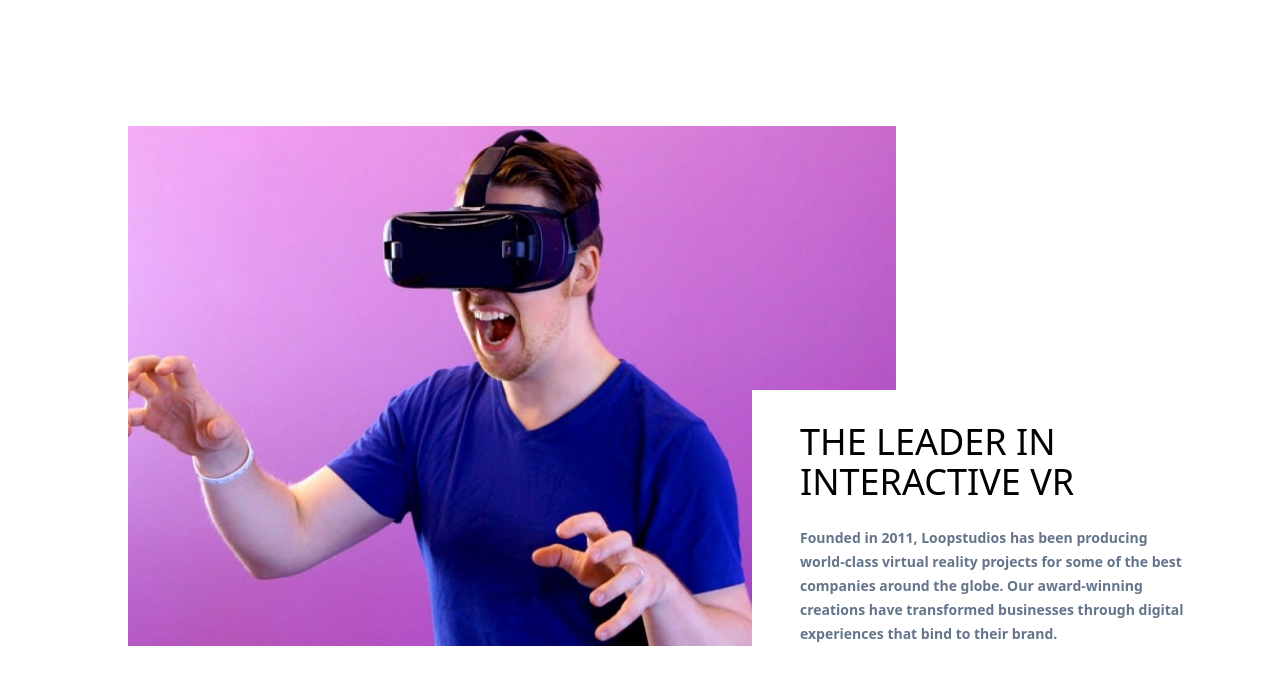
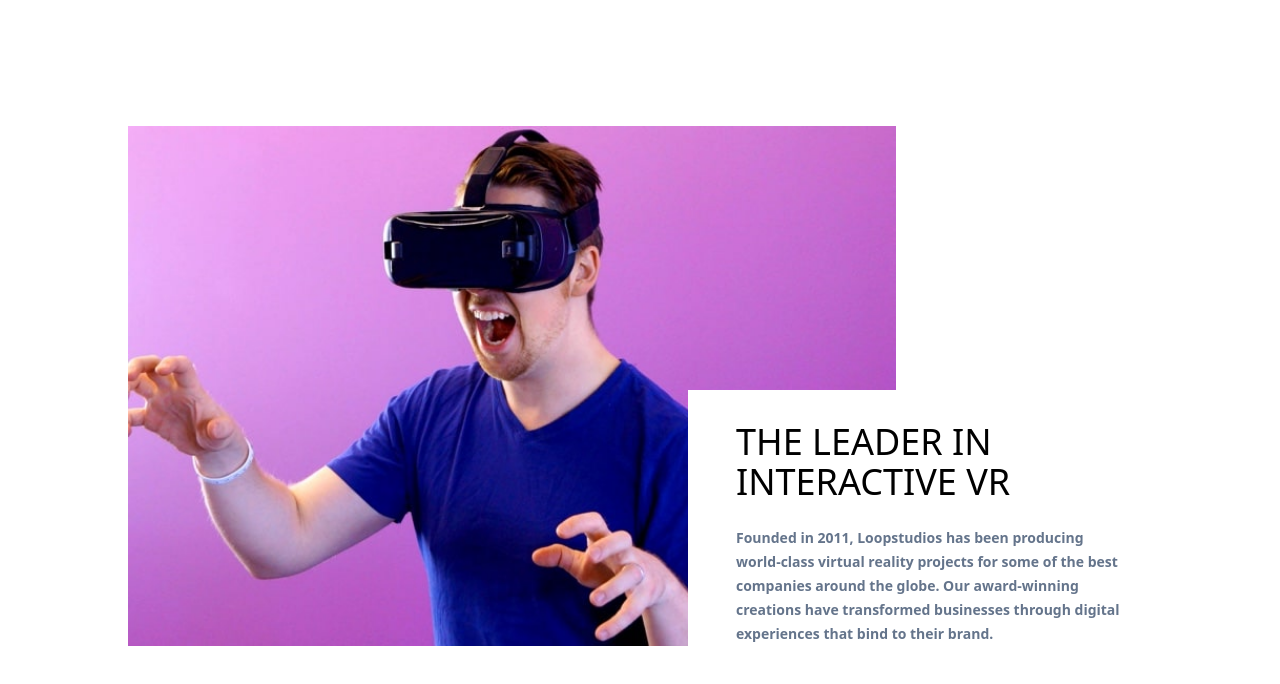
Before and after one commit to dvelatcodes/loopstudios, a plain HTML site: page index.html in a window 1280 px wide. Shown: the part 562-1246 px from the top of the page. Drawn offline with nearby package versions, Linux system fonts and the light colour scheme.

Commit message:
update html

```diff
--- a/index.html
+++ b/index.html
@@ -84,7 +84,7 @@
         ></div>
         <div class="md:w-[20vw] md:h-[45vh] lg:h-[55vh] xl:h-[65vh] relative">
           <div
-            class="pt-8 md:bg-white md:absolute md:-left-32 lg:-left-36 md:bottom-4 lg:bottom-10 xl:bottom-0 md:w-[50vw] md:flex md:flex-col md:pl-12"
+            class="pt-8 md:bg-white md:absolute md:-left-32 lg:-left-36 xl:lg:-left-52 md:bottom-4 lg:bottom-10 xl:bottom-0 md:w-[50vw] md:flex md:flex-col md:pl-12"
           >
             <h1
               class="text-center md:text-left text-4xl font-extralight uppercase"
```
